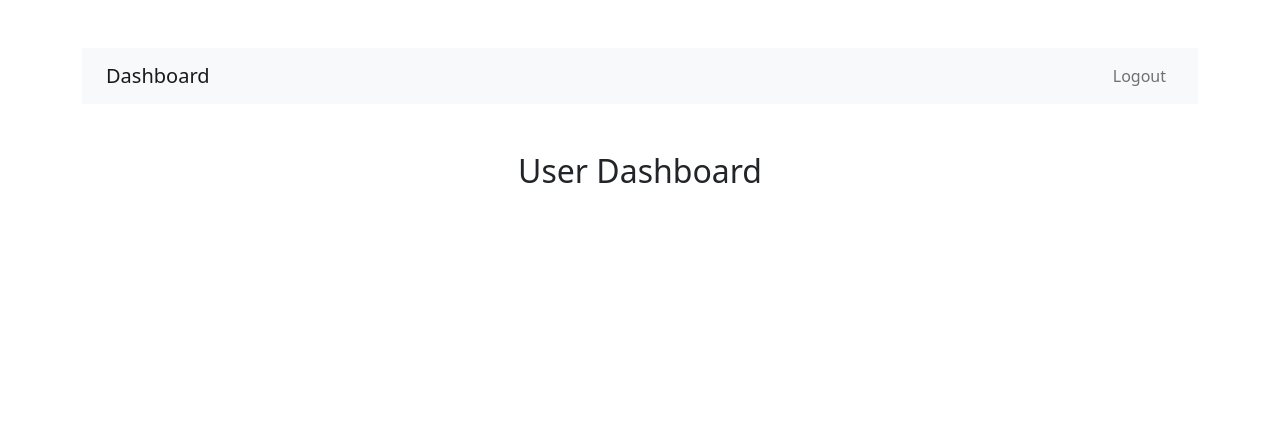
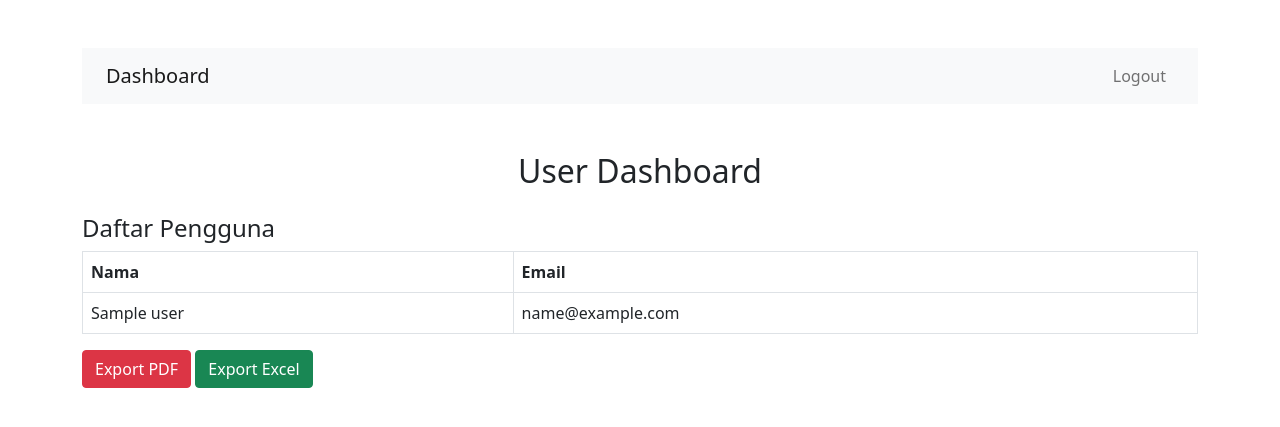
Before and after one commit to ramadanramad/login, a CodeIgniter 4 app: template app/Views/dashboard.php in a window 1280 px wide. Shown: the top 427 px of the page. Run offline with PHP 8.4 and a stand-in for CodeIgniter, Linux system fonts and the light colour scheme; the template is opened without the code that fills it: most values are stand-ins (such as "Sample title", 1, 10 or a date in 2020); some libraries are stand-ins or nearby versions.

Commit message:
update fitur export PDF & Excel di dashboard

```diff
--- a/app/Config/Routes.php
+++ b/app/Config/Routes.php
@@ -17,3 +17,6 @@ $routes->post('/login', 'Login::authenticate', ['filter' => 'guestFilter']);
 
 $routes->get('/logout', 'Login::logout', ['filter' => 'authFilter']);
 $routes->get('/dashboard', 'Dashboard::index', ['filter' => 'authFilter']);
+
+$routes->get('/dashboard/exportPdf', 'Dashboard::exportPdf', ['filter' => 'authFilter']);
+$routes->get('/dashboard/exportExcel', 'Dashboard::exportExcel', ['filter' => 'authFilter']);
--- a/app/Views/dashboard.php
+++ b/app/Views/dashboard.php
@@ -11,16 +11,41 @@
                     <div class="d-flex">
                         <ul class="navbar-nav">
                             <li class="nav-item">
-                                <a class="nav-link " aria-current="page" href="<?php echo base_url('/logout'); ?>">Logout</a>
+                                <a class="nav-link" href="<?= base_url('/logout'); ?>">Logout</a>
                             </li>
                         </ul>
                     </div>
                 </div>
             </nav>
-            <h2 class="text-center mt-5">User Dashboard</h2  >
+
+            <h2 class="text-center mt-5">User Dashboard</h2>
+
+            <!-- Tabel Data User -->
+            <div class="mt-4">
+                <h4>Daftar Pengguna</h4>
+                <table class="table table-bordered">
+                    <thead>
+                        <tr>
+                            <th>Nama</th>
+                            <th>Email</th>
+                        </tr>
+                    </thead>
+                    <tbody>
+                        <?php foreach ($users as $user): ?>
+                            <tr>
+                                <td><?= $user['name']; ?></td>
+                                <td><?= $user['email']; ?></td>
+                            </tr>
+                        <?php endforeach; ?>
+                    </tbody>
+                </table>
+
+                <!-- Tombol Export -->
+                <a href="<?= base_url('/dashboard/exportPdf'); ?>" target="_blank" class="btn btn-danger">Export PDF</a>
+                <a href="<?= base_url('/dashboard/exportExcel'); ?>" class="btn btn-success">Export Excel</a>
+            </div>
         </div>
     </div>
-
 </div>
 
 <?=$this->endSection()?>
--- a/composer.json
+++ b/composer.json
@@ -11,7 +11,9 @@
     },
     "require": {
         "php": "^8.1",
-        "codeigniter4/framework": "^4.0"
+        "codeigniter4/framework": "^4.0",
+        "mpdf/mpdf": "^8.2",
+        "phpoffice/phpspreadsheet": "^4.2"
     },
     "require-dev": {
         "fakerphp/faker": "^1.9",
```
Also changed, not shown: app/Controllers/Dashboard.php (+54 -1 lines), 1 other file.
